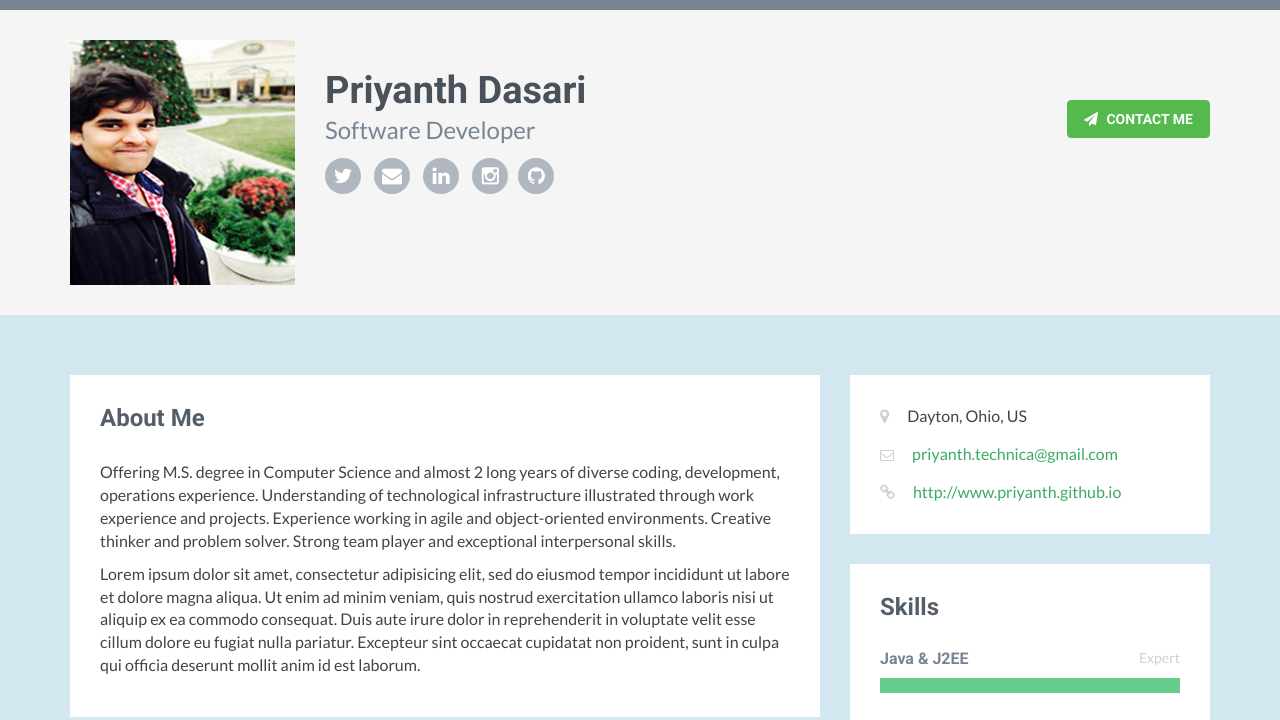
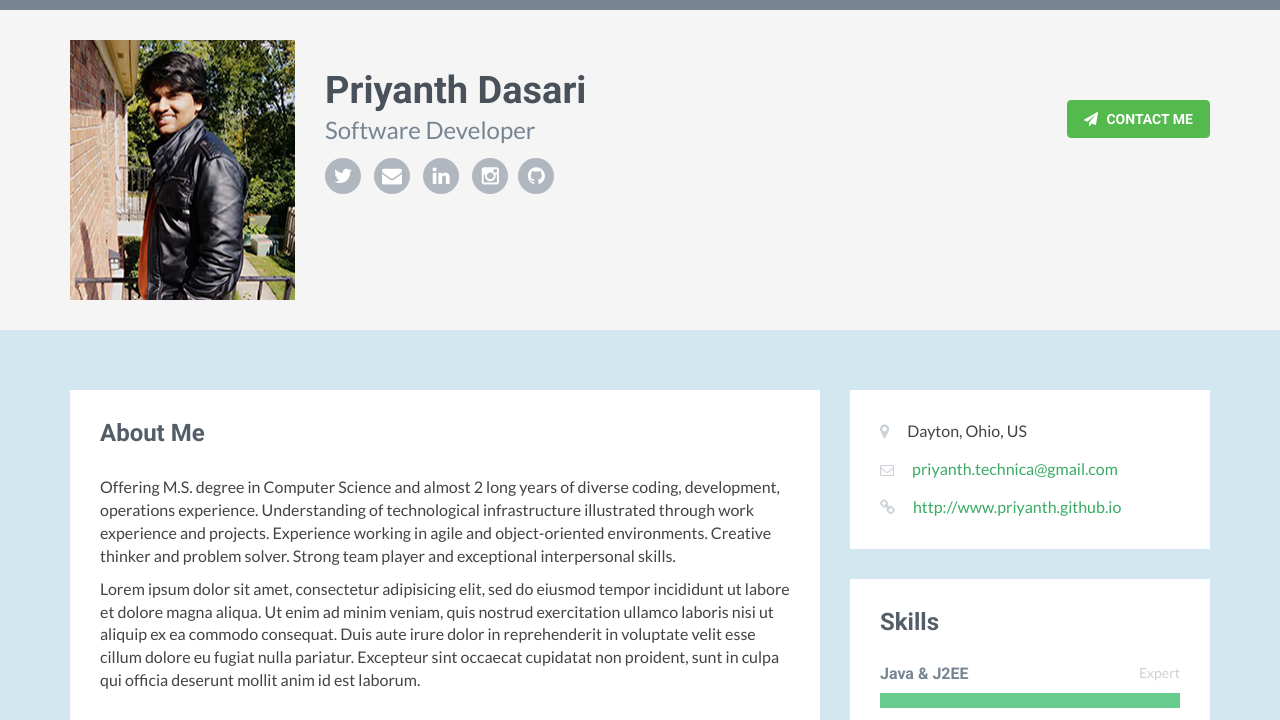
Before and after one commit to Priyanth2313/priyanth2313.github.io, a plain HTML site: page index.html in a window 1280 px wide. Shown: the top 720 px of the page. Drawn offline with Linux system fonts and the light colour scheme; a script that the page names is missing.

Commit message:
Update to index.html

```diff
--- a/index.html
+++ b/index.html
@@ -22,7 +22,7 @@
 <!-- ******HEADER****** -->
     <header class="header">
         <div class="container">
-            <img class="profile-image img-responsive pull-left" src="assets/images/profile.jpg" alt="Priyanth"/>
+            <img class="profile-image img-responsive pull-left" src="assets/images/profile1.png" alt="Priyanth"/>
             <div class="profile-content pull-left">
                 <h1 class="name">Priyanth Dasari</h1>
                 <h2 class="desc">Software Developer</h2>
```
